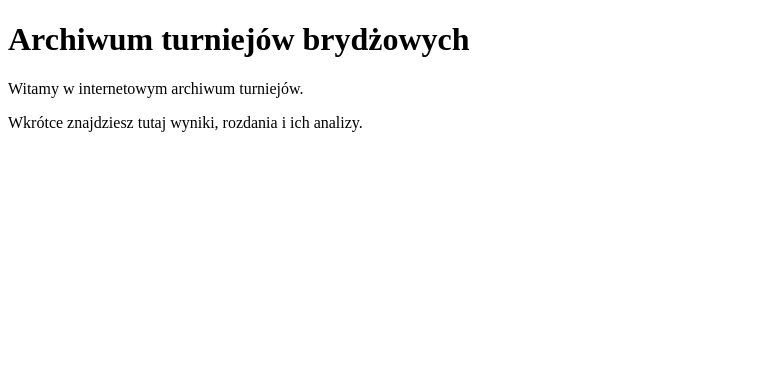
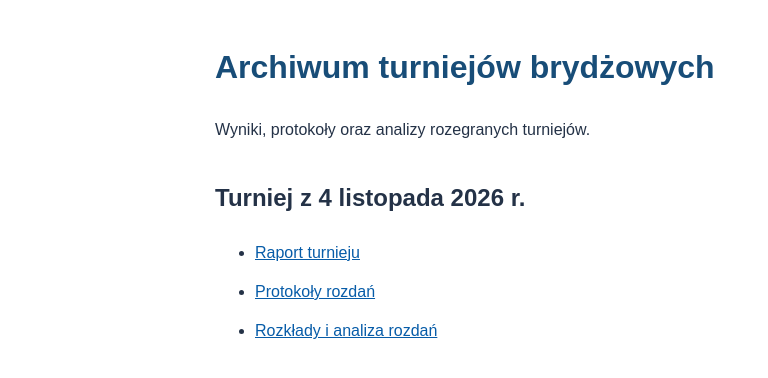
Before and after one commit to g115-obs/brydz_archiwum, a plain HTML site: page index.html in a window 1280 px wide. Shown: the whole page, without its empty margins (0-768 px from the left). Drawn offline with Linux system fonts and the light colour scheme.

Commit message:
Update index.html

```diff
--- a/index.html
+++ b/index.html
@@ -5,10 +5,42 @@
   <meta charset="UTF-8">
   <meta name="viewport" content="width=device-width, initial-scale=1">
   <title>Archiwum turniejów brydżowych</title>
+  <style>
+    body {
+      font-family: Arial, sans-serif;
+      max-width: 850px;
+      margin: 40px auto;
+      padding: 0 20px;
+      line-height: 1.7;
+      color: #243247;
+    }
+    h1 { color: #184d78; }
+    h2 { margin-top: 35px; }
+    a { color: #075ca8; }
+    li { margin: 12px 0; }
+  </style>
 </head>
 <body>
   <h1>Archiwum turniejów brydżowych</h1>
-  <p>Witamy w internetowym archiwum turniejów.</p>
-  <p>Wkrótce znajdziesz tutaj wyniki, rozdania i ich analizy.</p>
+  <p>Wyniki, protokoły oraz analizy rozegranych turniejów.</p>
+
+  <h2>Turniej z 4 listopada 2026 r.</h2>
+  <ul>
+    <li>
+      <a href="Raport%20turnieju%202926-11-04.pdf">
+        Raport turnieju
+      </a>
+    </li>
+    <li>
+      <a href="Protokoły%20rozdań%202026-11-04.pdf">
+        Protokoły rozdań
+      </a>
+    </li>
+    <li>
+      <a href="Rozkłady%20i%20analiza%20rozdań%202026-11-04.pdf">
+        Rozkłady i analiza rozdań
+      </a>
+    </li>
+  </ul>
 </body>
 </html>
```
